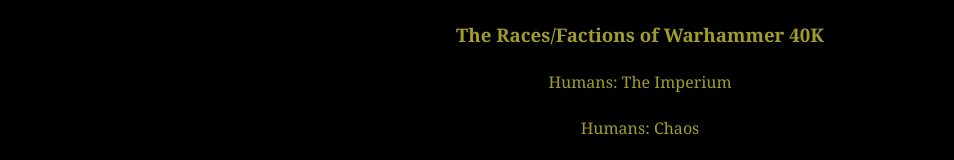
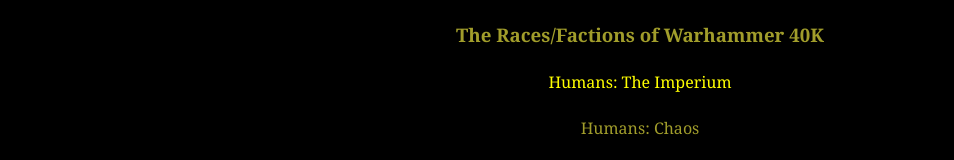
Before and after one commit to Jmoore6587/Jmoore905_Website_Project_for_SDEV153_52P.github.io, a plain HTML site: page Races_and_such.html in a window 1280 px wide. Shown: the part 163-323 px from the top of the page, without its empty margins (0-954 px from the left). Drawn offline with Linux system fonts and the light colour scheme.

Commit message:
Update Races_and_such.html

```diff
--- a/Races_and_such.html
+++ b/Races_and_such.html
@@ -17,7 +17,7 @@
     <h1 style="text-align: center;">Warhammer 40k</h1>
     <h2 style="text-align: center;">A Quick Primer for the Casually Interested</h2>
     <h3 style="text-align: center;">The Races/Factions of Warhammer 40K</h3>
-    <p style="text-align: center; margin-top: 20px; margin-bottom: 10px; margin-left: 150px; margin-right: 150px;"> Humans: The Imperium
+    <p style="text-align: center; margin-top: 20px; margin-bottom: 10px; margin-left: 150px; margin-right: 150px;"> <a href="Human_Imperium.html"> Humans: The Imperium</a>
 </p>
     <p style="text-align: center; margin-top: 20px; margin-bottom: 10px; margin-left: 150px; margin-right: 150px;"> Humans: Chaos
 </p>
```
